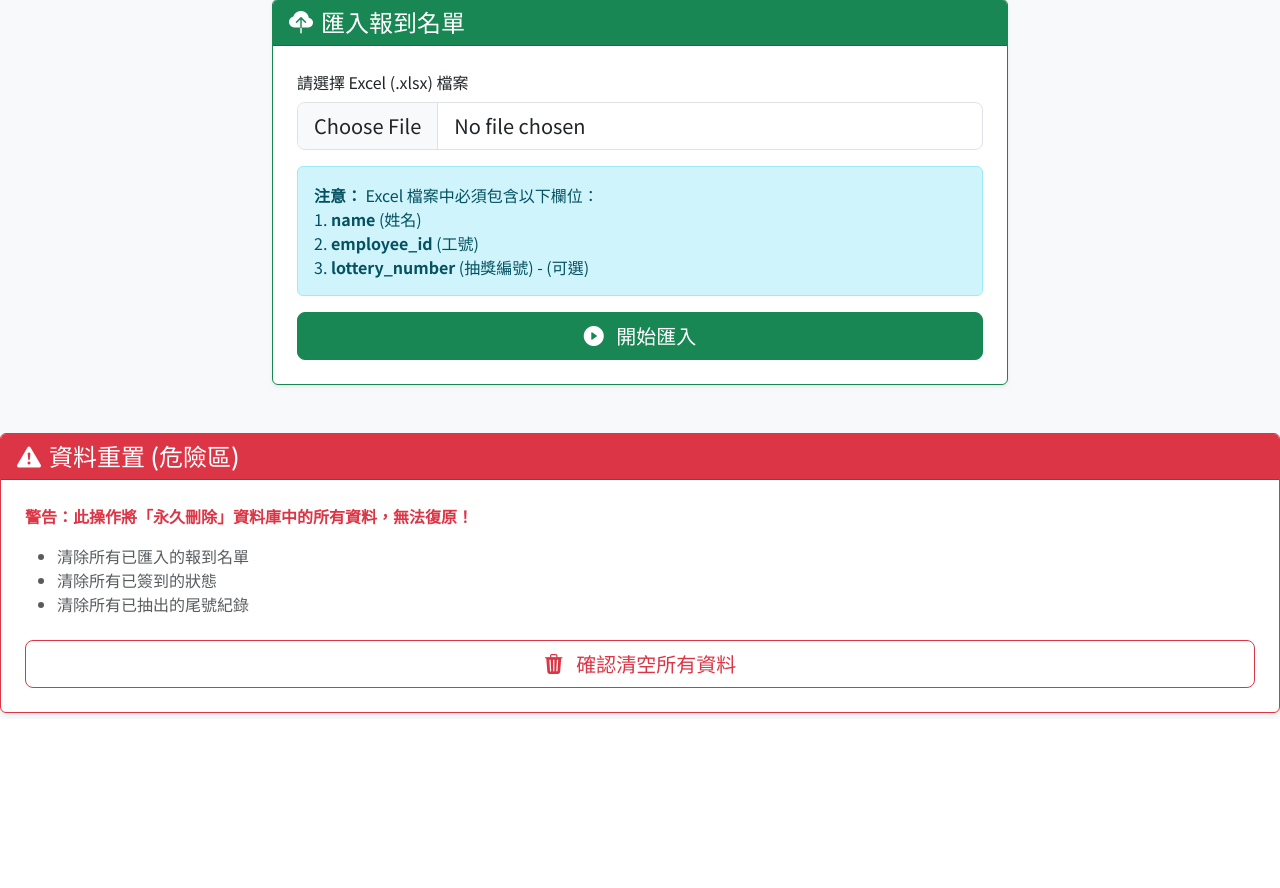
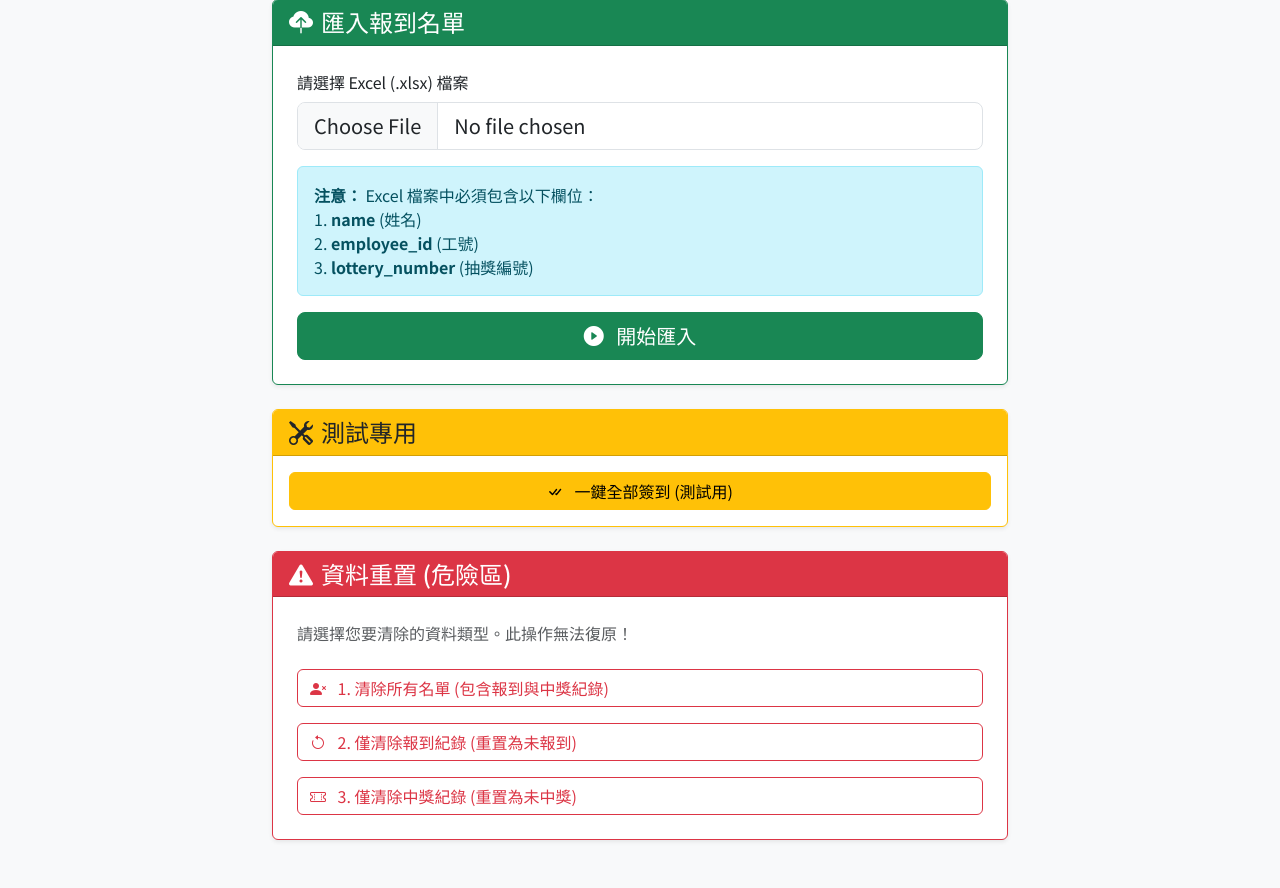
Before and after one commit to jjaass9507/self-checkin-lottery-system, a Flask app: page /admin/import in a window 1280 px wide. Shown: the part 81-969 px from the top of the page. Before the commit the page ends 797 px from the top, so only its background shows below. Run offline with Flask 3, Linux system fonts and the light colour scheme.

Commit message:
Refactor import page layout and update alerts

```diff
--- a/app/templates/admin/import.html
+++ b/app/templates/admin/import.html
@@ -49,9 +49,10 @@
         </div>
     </nav>
 
-    <div class="container mt-4">
+    <div class="container mt-4 mb-5">
         <div class="row justify-content-center">
             <div class="col-lg-8">
+
                 {% with messages = get_flashed_messages(with_categories=true) %}
                 {% if messages %}
                     {% for category, message in messages %}
@@ -63,7 +64,7 @@
                 {% endif %}
                 {% endwith %}
 
-                <div class="card shadow-sm border-success">
+                <div class="card shadow-sm border-success mb-4">
                     <div class="card-header bg-success text-white">
                         <h4 class="mb-0"><i class="bi bi-cloud-upload-fill me-2"></i>匯入報到名單</h4>
                     </div>
@@ -73,46 +74,65 @@
                                 <label for="file" class="form-label">請選擇 Excel (.xlsx) 檔案</label>
                                 <input class="form-control form-control-lg" type="file" name="file" id="file" accept=".xlsx" required>
                             </div>
-
                             <div class="alert alert-info">
                                 <b>注意：</b> Excel 檔案中必須包含以下欄位：<br>
                                 1. <b>name</b> (姓名)<br>
                                 2. <b>employee_id</b> (工號)<br>
-                                3. <b>lottery_number</b> (抽獎編號) - (可選)
+                                3. <b>lottery_number</b> (抽獎編號)
                             </div>
-
                             <button type="submit" class="btn btn-success btn-lg w-100">
                                 <i class="bi bi-play-circle-fill me-2"></i> 開始匯入
                             </button>
                         </form>
                     </div>
                 </div>
-            </div>
-        </div>
-    </div>
-    <div class="card shadow-sm border-danger mt-5">
-                    <div class="card-header bg-danger text-white">
-                        <h4 class="mb-0"><i class="bi bi-exclamation-triangle-fill me-2"></i>資料重置 (危險區)</h4>
+
+                <div class="card shadow-sm border-warning mb-4">
+                    <div class="card-header bg-warning text-dark">
+                        <h4 class="mb-0"><i class="bi bi-tools me-2"></i>測試專用</h4>
                     </div>
-                    <div class="card-body p-4">
-                        <p class="card-text text-danger fw-bold">
-                            警告：此操作將「永久刪除」資料庫中的所有資料，無法復原！
-                        </p>
-                        <ul class="mb-4 text-muted">
-                            <li>清除所有已匯入的報到名單</li>
-                            <li>清除所有已簽到的狀態</li>
-                            <li>清除所有已抽出的尾號紀錄</li>
-                        </ul>
-
-                        <form action="{{ url_for('admin.reset_data') }}" method="POST" onsubmit="return confirm('【嚴重警告】\n\n您確定要清空所有資料嗎？\n\n這將會刪除所有名單和抽獎紀錄！\n此動作無法復原！');">
-                            <button type="submit" class="btn btn-outline-danger w-100 btn-lg">
-                                <i class="bi bi-trash3-fill me-2"></i> 確認清空所有資料
+                    <div class="card-body p-3">
+                        <form action="{{ url_for('admin.test_checkin_all') }}" method="POST" onsubmit="return confirm('確定要將所有人設為已報到嗎？');">
+                            <button type="submit" class="btn btn-warning w-100">
+                                <i class="bi bi-check-all me-2"></i> 一鍵全部簽到 (測試用)
                             </button>
                         </form>
                     </div>
                 </div>
 
-            </div> </div> </div>
+                <div class="card shadow-sm border-danger">
+                    <div class="card-header bg-danger text-white">
+                        <h4 class="mb-0"><i class="bi bi-exclamation-triangle-fill me-2"></i>資料重置 (危險區)</h4>
+                    </div>
+                    <div class="card-body p-4">
+                        <p class="text-muted mb-4">請選擇您要清除的資料類型。此操作無法復原！</p>
+
+                        <div class="d-grid gap-3">
+                            <form action="{{ url_for('admin.reset_list') }}" method="POST" onsubmit="return confirm('【警告】\n確定要清除「所有名單」嗎？\n所有人員資料將會消失！');">
+                                <button type="submit" class="btn btn-outline-danger w-100 text-start">
+                                    <i class="bi bi-person-x-fill me-2"></i> 1. 清除所有名單 (包含報到與中獎紀錄)
+                                </button>
+                            </form>
+
+                            <form action="{{ url_for('admin.reset_checkin') }}" method="POST" onsubmit="return confirm('【警告】\n確定要重置「報到紀錄」嗎？\n所有人將變回「未報到」狀態。');">
+                                <button type="submit" class="btn btn-outline-danger w-100 text-start">
+                                    <i class="bi bi-arrow-counterclockwise me-2"></i> 2. 僅清除報到紀錄 (重置為未報到)
+                                </button>
+                            </form>
+
+                            <form action="{{ url_for('admin.reset_lottery') }}" method="POST" onsubmit="return confirm('【警告】\n確定要重置「中獎紀錄」嗎？\n所有人將變回「未中獎」，且已抽出的尾號會清空。');">
+                                <button type="submit" class="btn btn-outline-danger w-100 text-start">
+                                    <i class="bi bi-ticket-perforated me-2"></i> 3. 僅清除中獎紀錄 (重置為未中獎)
+                                </button>
+                            </form>
+                        </div>
+                    </div>
+                </div>
+
+            </div>
+        </div>
+    </div>
+
     <script src="https://cdn.jsdelivr.net/npm/bootstrap@5.3.2/dist/js/bootstrap.bundle.min.js"></script>
 </body>
 </html>
```
